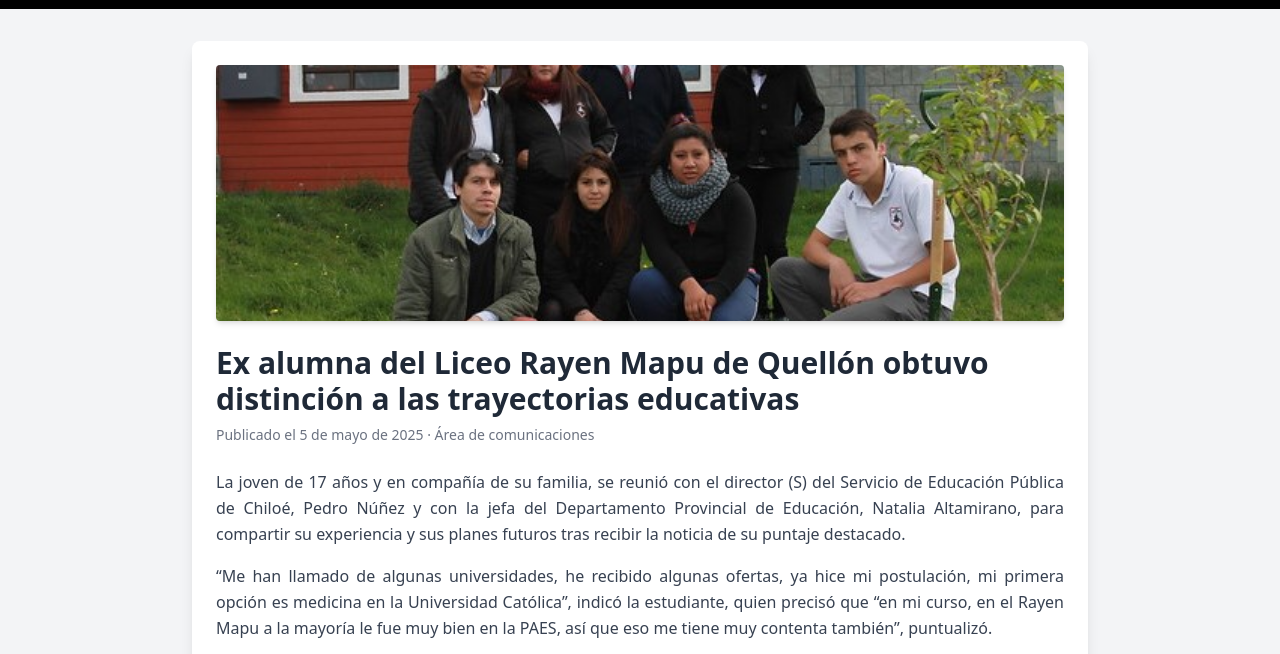
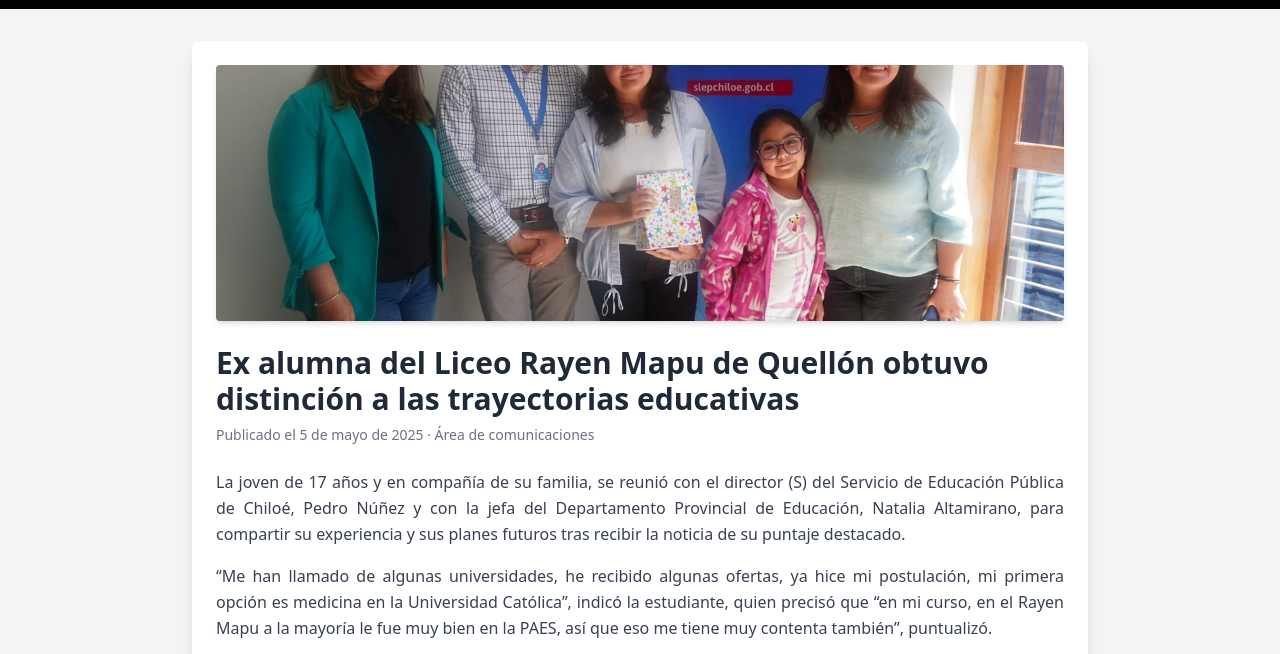
Before and after one commit to MarceloTorres07/primeraentrega-marcelotorres, a website: page public/blog/noticias/ex-alumna-rayen.html in a window 1280 px wide. Shown: the part 111-765 px from the top of the page. Drawn offline with nearby package versions, Linux system fonts and the light colour scheme; files that its build step writes are made by us from their sources.

Commit message:
liceo rayen mapu web 1.0

```diff
--- a/public/blog/noticias/ex-alumna-rayen.html
+++ b/public/blog/noticias/ex-alumna-rayen.html
@@ -123,7 +123,7 @@
   <article class="bg-white p-6 rounded-lg shadow-lg max-w-4xl mx-auto">
 
     <!-- Imagen destacada -->
-    <img src="/assets/image/noticias/brigada.jpg" alt="ex alumna distincion" class="w-full h-64 object-cover rounded mb-6 shadow-md" />
+    <img src="/assets/image/noticias/alum.jpg" alt="ex alumna distincion" class="w-full h-64 object-cover rounded mb-6 shadow-md" />
 
     <!-- Título y metadatos -->
     <h1 class="text-3xl font-bold mb-2 text-gray-800">Ex alumna del Liceo Rayen Mapu de Quellón obtuvo distinción a las trayectorias educativas</h1>
```
